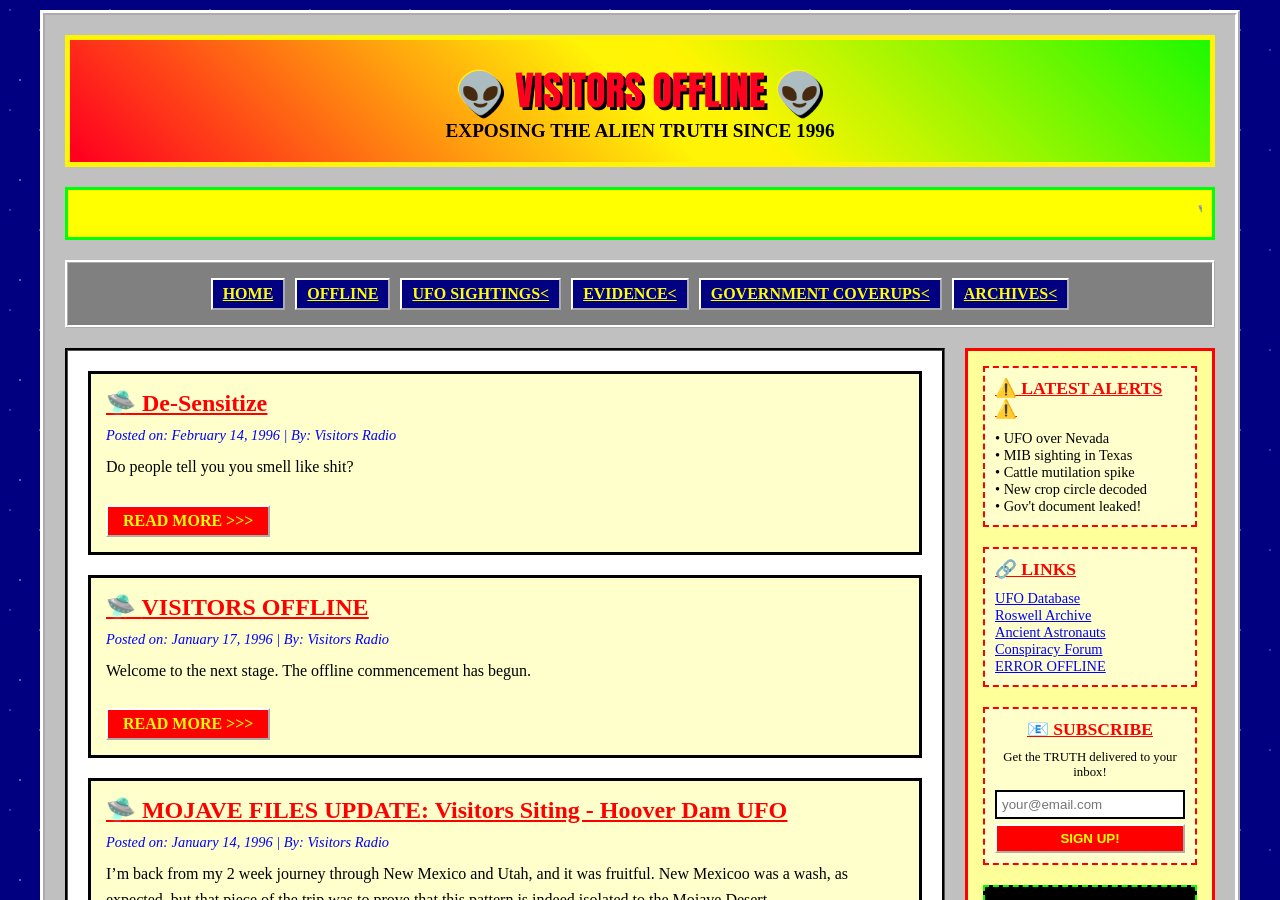
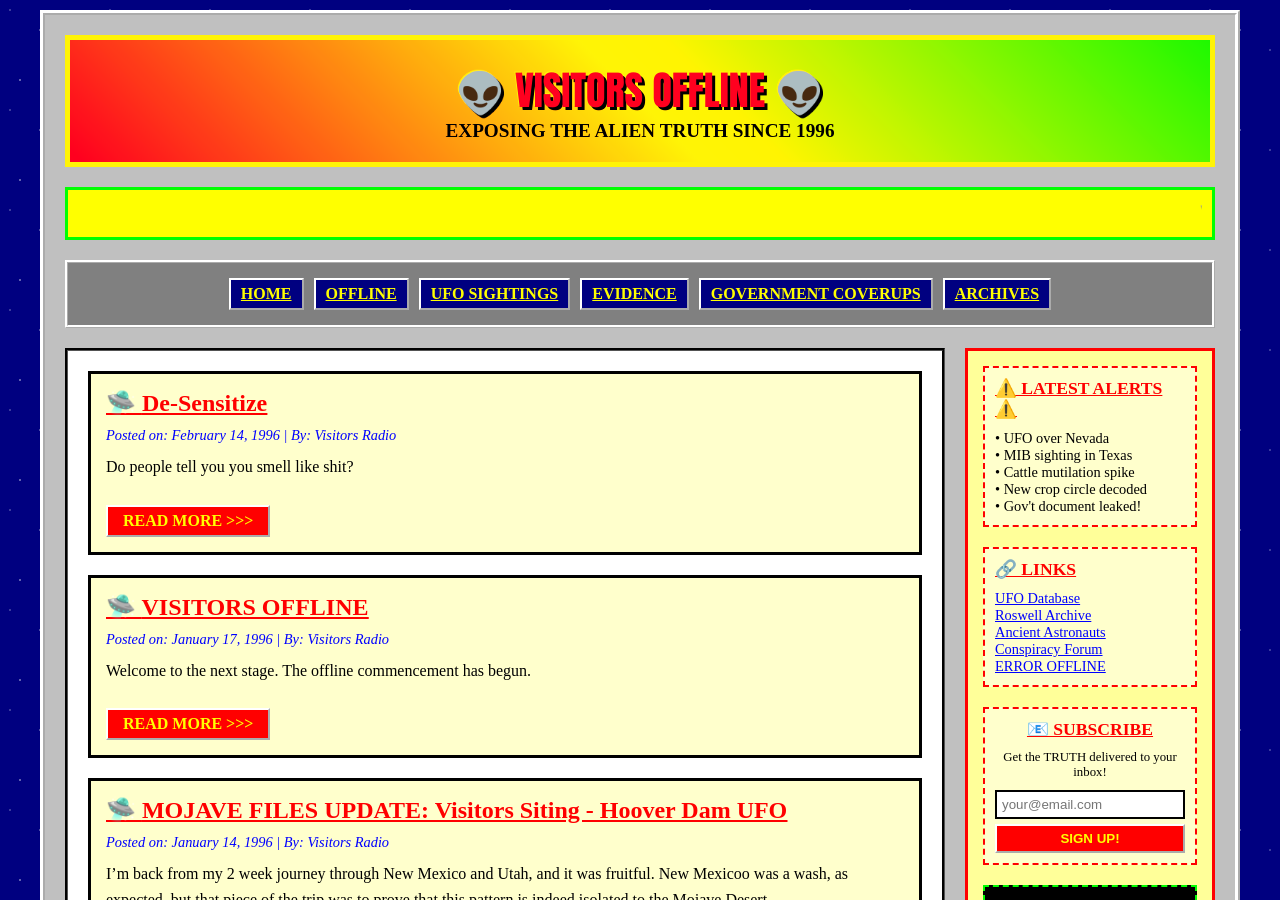
Before and after one commit to visitorsradio/offline, a Jekyll site: the page built from index.html, in a window 1280 px wide and 900 px high. Built offline with Jekyll 4.4.1, drawn with Linux system fonts in a browser that asks for light colours.

```diff
--- a/_layouts/default.html
+++ b/_layouts/default.html
@@ -38,10 +38,10 @@
             <ul>
                 <li><a href="{{ '/' | relative_url }}">HOME</a></li>
                 <li><a href="{{ '/offline' | relative_url }}">OFFLINE</a></li>
-                <li><a href="https://www.youtube.com/@visitorsradio" target="_blank">UFO SIGHTINGS<</a></li>
-                <li><a href="https://www.instagram.com/visitorsradio" target="_blank">EVIDENCE<</a></li>
-                <li><a href="https://www.tiktok.com/@visitorsradio" target="_blank">GOVERNMENT COVERUPS<</a></li>
-                <li><a href="http://facebook.com/visitorsradio" target="_blank">ARCHIVES<</a></li>
+                <li><a href="https://www.youtube.com/@visitorsradio" target="_blank">UFO SIGHTINGS</a></li>
+                <li><a href="https://www.instagram.com/visitorsradio" target="_blank">EVIDENCE</a></li>
+                <li><a href="https://www.tiktok.com/@visitorsradio" target="_blank">GOVERNMENT COVERUPS</a></li>
+                <li><a href="http://facebook.com/visitorsradio" target="_blank">ARCHIVES</a></li>
             </ul>
         </nav>
 
```
